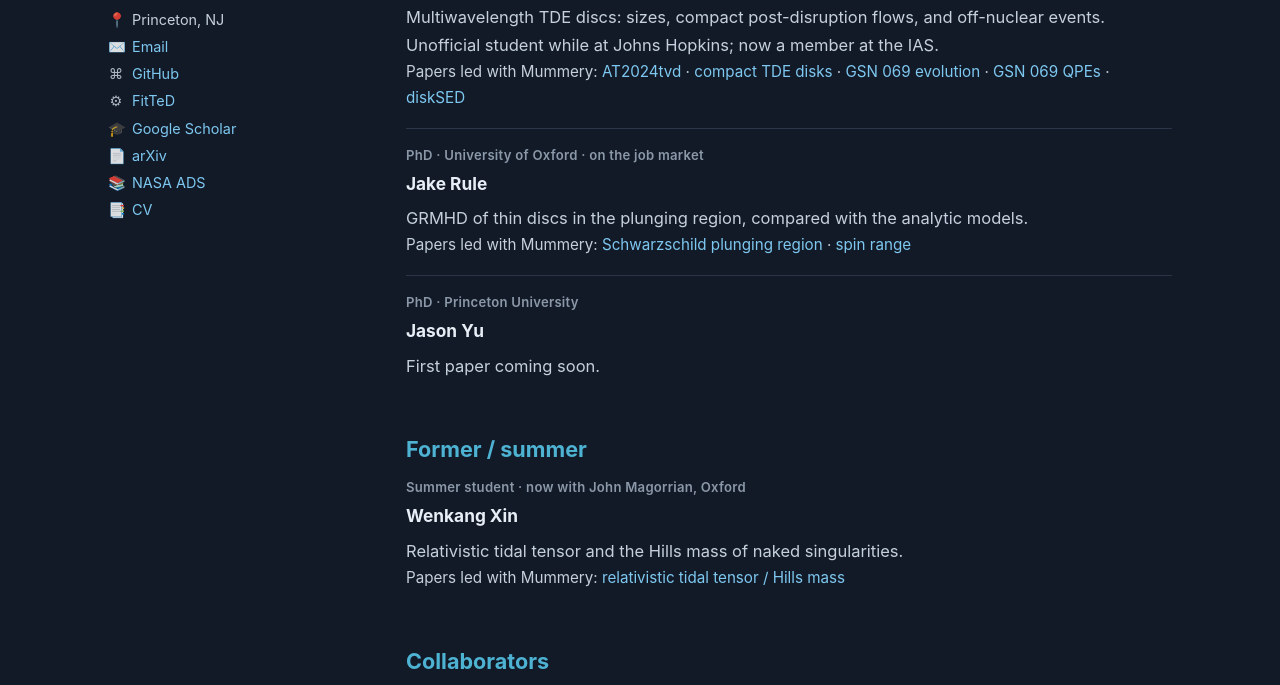
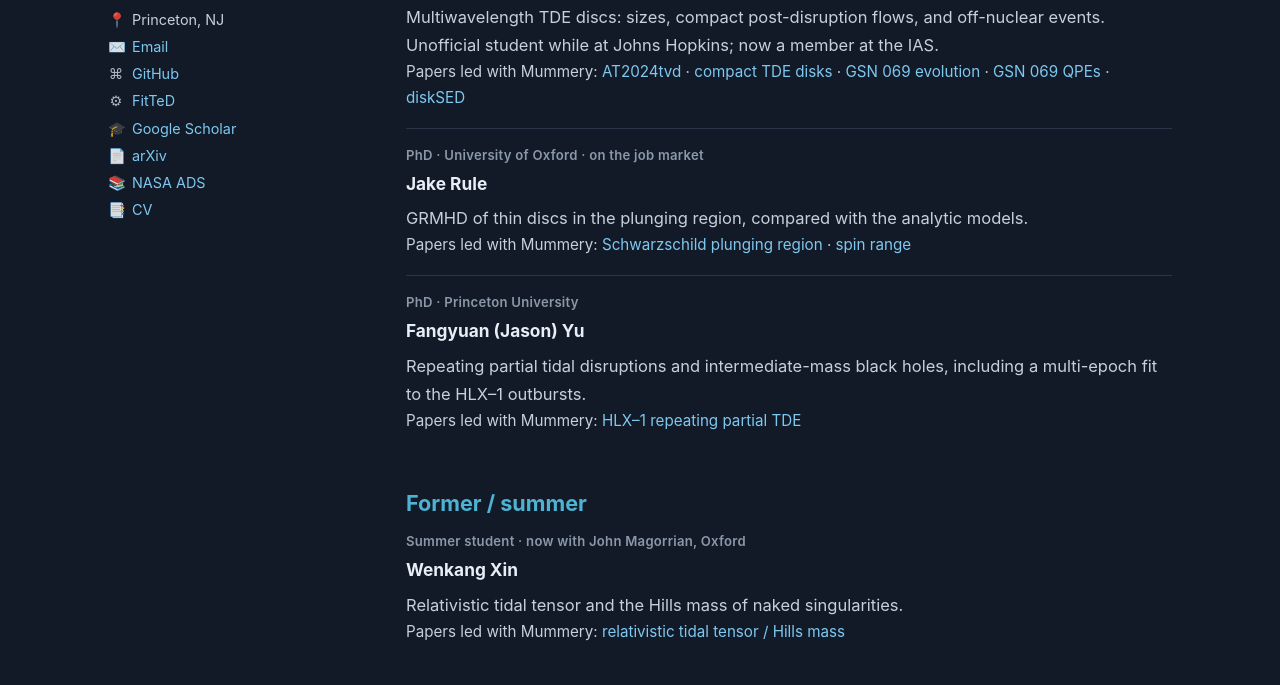
Before and after one commit to andymummeryastro/andymummeryastro.github.io, a plain HTML site: page people.html in a window 1280 px wide. Shown: the part 374-1059 px from the top of the page. Drawn offline with Linux system fonts and the light colour scheme.

Commit message:
Update site

```diff
--- a/people.html
+++ b/people.html
@@ -93,8 +93,15 @@
         </div>
         <div class="media-item">
           <p class="media-meta">PhD · Princeton University</p>
-          <h3>Jason Yu</h3>
-          <p>First paper coming soon.</p>
+          <h3>Fangyuan (Jason) Yu</h3>
+          <p>
+            Repeating partial tidal disruptions and intermediate-mass black holes,
+            including a multi-epoch fit to the HLX–1 outbursts.
+          </p>
+          <p class="pub-links">
+            Papers led with Mummery:
+            <a href="https://arxiv.org/abs/2609.38694">HLX–1 repeating partial TDE</a>
+          </p>
         </div>
       </div>
 
```
Also changed, not shown: cv.html (+1 -1 lines), index.html (+3 -0 lines), publications.html (+1 -0 lines), 3 other files.
